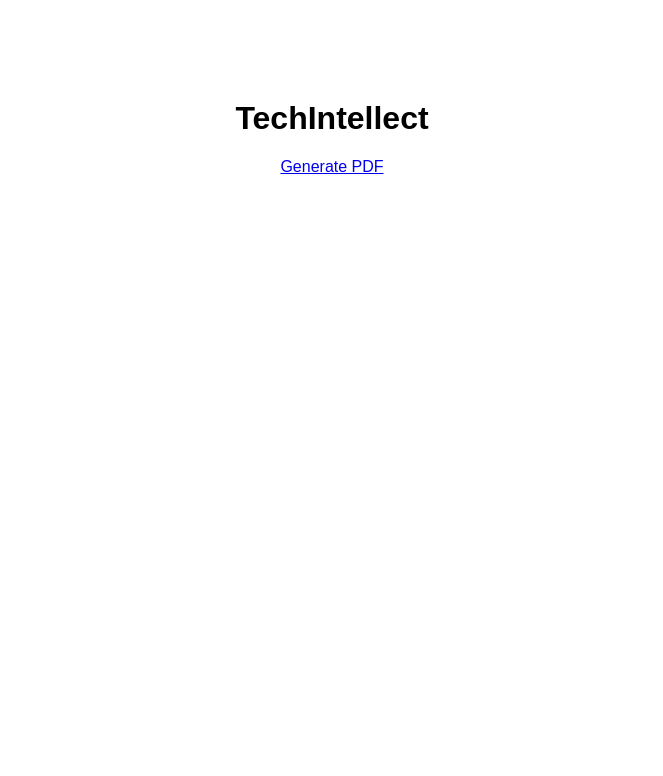
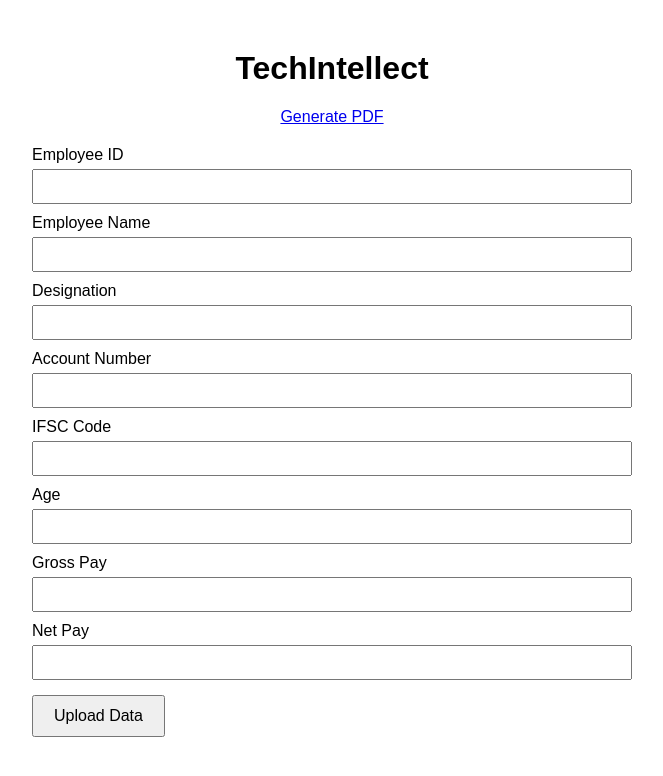
Before and after one commit to Pranav4399/techintellect, a plain HTML site: page static/index.html in a window 1280 px wide. Shown: the whole page, without its empty margins (308-971 px from the left). Drawn offline with Linux system fonts and the light colour scheme.

Commit message:
Added text boxes for POST API

```diff
--- a/static/index.html
+++ b/static/index.html
@@ -8,8 +8,28 @@
     body {
       font-family: Arial, sans-serif;
       max-width: 600px;
-            margin: 100px auto;
+      margin: 50px auto;
       text-align: center;
+    }
+    form {
+      margin-top: 20px;
+      text-align: left;
+    }
+    label {
+      display: block;
+      margin-top: 10px;
+    }
+    input {
+      width: 100%;
+      padding: 8px;
+      margin-top: 5px;
+      box-sizing: border-box;
+    }
+    button {
+      margin-top: 15px;
+      padding: 10px 20px;
+      font-size: 16px;
+      cursor: pointer;
     }
   </style>
 </head>
@@ -20,6 +40,70 @@
     <div>
       <a href="/generate-pdf">Generate PDF</a>
     </div>
+
+    <form id="uploadForm">
+      <label for="Emp_ID">Employee ID</label>
+      <input type="number" id="Emp_ID" name="Emp_ID" required>
+
+      <label for="Emp_Name">Employee Name</label>
+      <input type="text" id="Emp_Name" name="Emp_Name" required>
+
+      <label for="Designation">Designation</label>
+      <input type="text" id="Designation" name="Designation" required>
+
+      <label for="Account">Account Number</label>
+      <input type="text" id="Account" name="Account" required>
+
+      <label for="IFSC">IFSC Code</label>
+      <input type="text" id="IFSC" name="IFSC" required>
+
+      <label for="Age">Age</label>
+      <input type="number" id="Age" name="Age" required>
+
+      <label for="Gross_pay">Gross Pay</label>
+      <input type="number" id="Gross_pay" name="Gross_pay" required>
+
+      <label for="Net_pay">Net Pay</label>
+      <input type="number" id="Net_pay" name="Net_pay" required>
+
+      <button type="submit">Upload Data</button>
+    </form>
   </div>
+
+  <script>
+    document.getElementById('uploadForm').addEventListener('submit', async function(e) {
+      e.preventDefault();
+
+      const data = {
+        Emp_ID: document.getElementById('Emp_ID').value,
+        Emp_Name: document.getElementById('Emp_Name').value,
+        Designation: document.getElementById('Designation').value,
+        Account: document.getElementById('Account').value,
+        IFSC: document.getElementById('IFSC').value,
+        Age: document.getElementById('Age').value,
+        Gross_pay: document.getElementById('Gross_pay').value,
+        Net_pay: document.getElementById('Net_pay').value
+      };
+
+      try {
+        const response = await fetch('/upload-data', {
+          method: 'POST',
+          headers: {
+            'Content-Type': 'application/json'
+          },
+          body: JSON.stringify(data)
+        });
+
+        if (response.ok) {
+          alert('Data uploaded successfully!');
+        } else {
+          alert('Failed to upload data.');
+        }
+      } catch (error) {
+        console.error(error);
+        alert('Error uploading data.');
+      }
+    });
+  </script>
 </body>
 </html>
```
Lines whose indentation alone changed are shown as unchanged.
